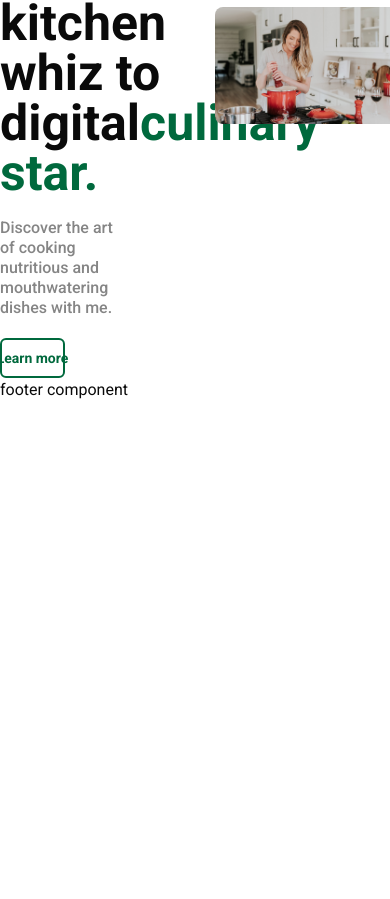
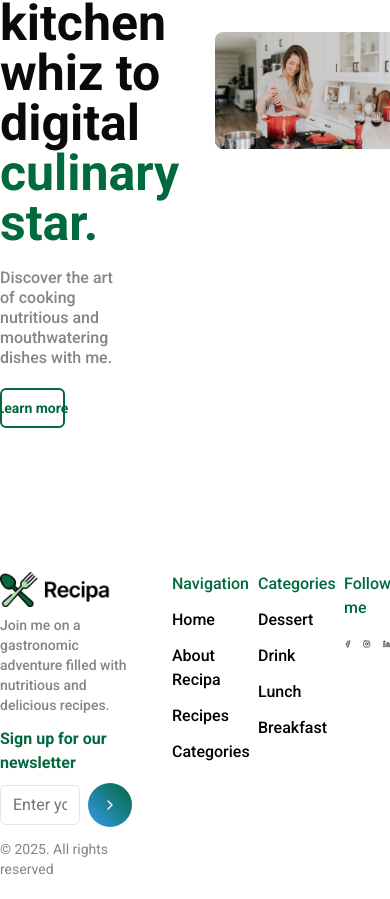
Before and after one commit to bismarkboateng/cookio, a Next.js app: page / in a window 390 px wide. Shown: the part 3097-3996 px from the top of the page. Before the commit the page ends 3499 px from the top, so only its background shows below. Built offline with nearby package versions, Linux system fonts and the light colour scheme.

Commit message:
fix(ui): landing page done

```diff
--- a/components/composites/about-recipa/about-recipa.tsx
+++ b/components/composites/about-recipa/about-recipa.tsx
@@ -9,7 +9,7 @@ export default function AboutRecipa() {
       <div className="w-1/2 flex flex-col gap-5">
         <IndicatorText title="About me" />
         <Text className="text-[50px] font-bold leading-[50px]">
-          Lucia Delgado's journey from kitchen whiz to digital
+          Lucia Delgado's journey from kitchen whiz to digital {" "}
           <span className="text-green">culinary star.</span>
         </Text>
         <Text className="text-grey font-medium w-[60%] leading-5">
--- a/components/composites/footer/footer.tsx
+++ b/components/composites/footer/footer.tsx
@@ -1,9 +1,51 @@
+import Text from "@/components/ui/text";
+import Logo from "../logo/logo";
+import NewsLetter from "../newsletter/newsletter";
+import { Facebook, Instagram, Linkedin  } from "lucide-react";
 
 
 export default function Footer() {
+
+  const liClasses = "text-black text-base font-medium cursor-pointer";
+
   return (
-    <footer>
-     footer component
+    <footer className="w-full grid grid-cols-5 gap-10 lg:px-20 mt-36 mb-5">
+      <div className="col-span-2">
+        <Logo className="w-[110px] h-[35.42px]" />
+        <Text className="text-grey text-sm mt-2 font-medium">
+          Join me on a gastronomic adventure filled with nutritious and
+          delicious recipes.
+        </Text>
+        <NewsLetter />
+        <Text className="text-sm text-grey mt-3">
+          © 2025. All rights reserved
+        </Text>
+      </div>
+
+      <div className="flex flex-col gap-3">
+        <Text className="text-green font-medium cursor-pointer">Navigation</Text>
+        <Text className={liClasses}>Home</Text>
+        <Text className={liClasses}>About Recipa</Text>
+        <Text className={liClasses}>Recipes</Text>
+        <Text className={liClasses}>Categories</Text>
+      </div>
+
+      <div className="flex flex-col gap-3">
+        <Text className="text-green font-medium">Categories</Text>
+        <Text className={liClasses}>Dessert</Text>
+        <Text className={liClasses}>Drink</Text>
+        <Text className={liClasses}>Lunch</Text>
+        <Text className={liClasses}>Breakfast</Text>
+      </div>
+
+      <div className="flex flex-col gap-3">
+        <Text className="text-green font-medium">Follow me</Text>
+        <div className="flex flex-row gap-3">
+         <Facebook />
+         <Instagram />
+         <Linkedin />
+        </div>
+      </div>
     </footer>
-  )
+  );
 }
--- a/components/composites/logo/logo.tsx
+++ b/components/composites/logo/logo.tsx
@@ -1,7 +1,7 @@
 import Image from "next/image"
 import Link from "next/link"
 
-export default function Logo() {
+export default function Logo({ className }: { className?: string }) {
     return (
         <Link href="/" className="flex items-center gap-2">
             <Image
@@ -9,6 +9,7 @@ export default function Logo() {
                 src="/images/logo.png"
                 width={125}
                 height={40.25}
+                className={className}
             />
         </Link>
     )
--- a/components/composites/navbar/navbar.tsx
+++ b/components/composites/navbar/navbar.tsx
@@ -15,7 +15,7 @@ export default function Navbar() {
             Home
           </Link>
           <Link href="#" className={liClasses}>
-            About Cookio
+            About Recipa
           </Link>
           <Link href="#" className={liClasses}>
             Recipes
--- /dev/null
+++ b/components/composites/newsletter/newsletter.tsx
@@ -0,0 +1,23 @@
+import { Button } from "@/components/ui/button";
+import { Input } from "@/components/ui/input";
+import Text from "@/components/ui/text";
+import { ChevronRight } from "lucide-react";
+
+export default function NewsLetter() {
+  return (
+    <div className="flex flex-col gap-2 mt-3">
+      <Text variant="div" className="text-base text-green font-bold">
+        Sign up for our newsletter
+      </Text>
+      <div className="flex w-full max-w-sm items-center space-x-2">
+        <Input type="email" className="shad-input" placeholder="Enter your email..." />
+        <Button
+          type="submit"
+          className="w-[44px] h-[44px] rounded-full bg-gradient-to-tr from-[#3898EC] to-green"
+        >
+          <ChevronRight />
+        </Button>
+      </div>
+    </div>
+  );
+}
```
